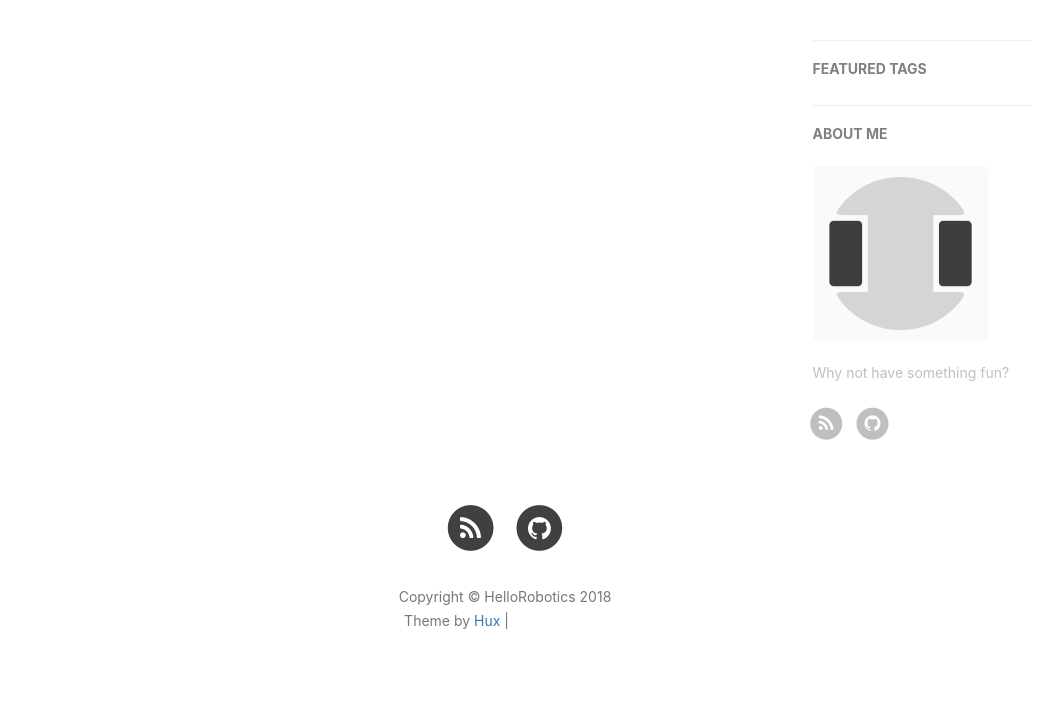
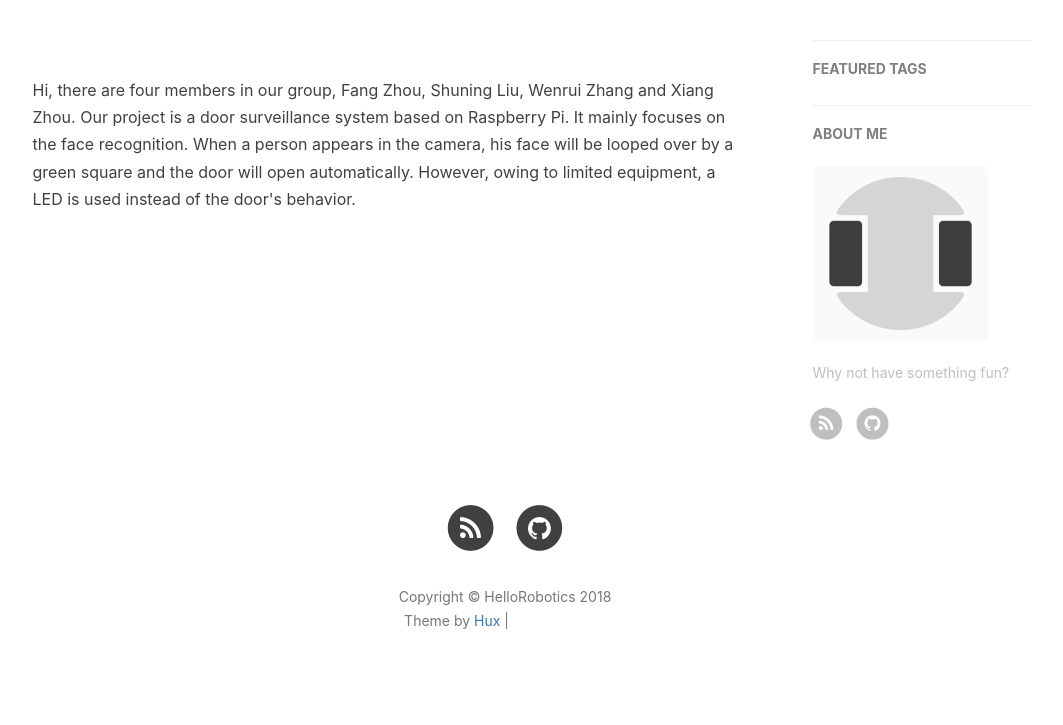
Before and after one commit to Online-power-measurement-system/Logbook, a Jekyll site: the page built from about.html, in a window 1280 px wide. Shown: the part 418-1143 px from the top of the page, without its empty margins (135-1198 px from the left). Built offline with Jekyll 4.4.1, drawn with Linux system fonts in a browser that asks for light colours; nearby versions of some CDN libraries; comment, search, counter and statistics services are not loaded; grey boxes are pictures that could not be loaded.

Commit message:
Update about.html

```diff
--- a/about.html
+++ b/about.html
@@ -7,7 +7,11 @@ description: "Hi there"
 
 <!-- English Version -->
 <div class="en post-container">
-  <p></p>
+  <p>Hi, there are four members in our group, Fang Zhou, Shuning Liu, Wenrui Zhang and Xiang Zhou.
+    Our project is a door surveillance system based on Raspberry Pi.
+    It mainly focuses on the face recognition. When a person appears in the camera, his face will
+    be looped over by a green square and the door will open automatically. However, owing to limited
+    equipment, a LED is used instead of the door's behavior.</p>
 </div>
 
 
```
